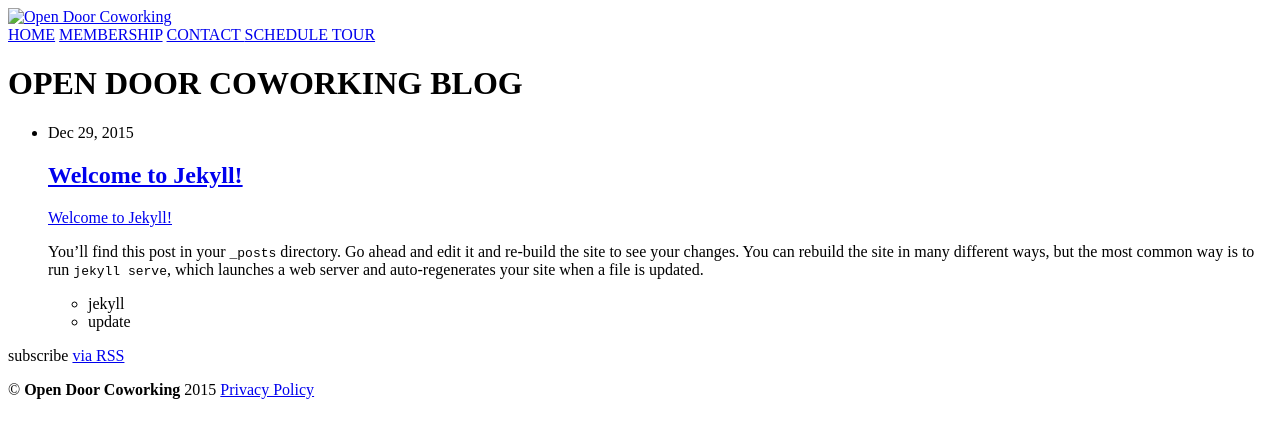
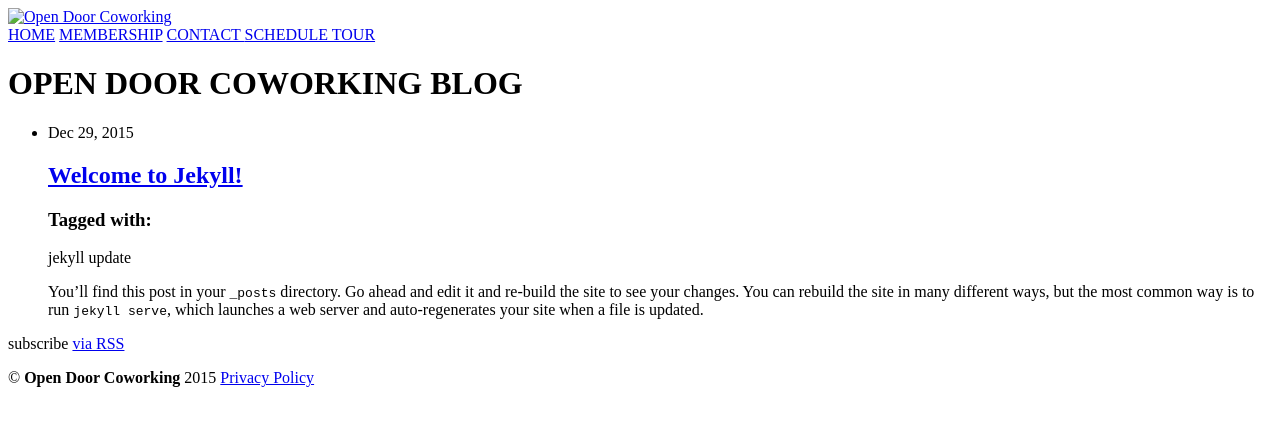
Before and after one commit to JDDoesDev/tlp, a Jekyll site: the page built from jekyll/index.html, in a window 1280 px wide. Shown: the top 438 px of the page. Built offline with Jekyll 4.4.1, drawn with Linux system fonts in a browser that asks for light colours; nearby versions of some CDN libraries; library files that are not in the unit come from our copies; comment, search, counter and statistics services are not loaded.

Commit message:
getting better all the time

```diff
--- a/jekyll/index.html
+++ b/jekyll/index.html
@@ -14,13 +14,11 @@ layout: default
         <h2>
           <a class="post-link" href="..{{ post.url | prepend: site.baseurl }}">{{ post.title }}</a>
         </h2>
-        <a href="{{ post.url }}">{{ post.title }}</a>
+        <h3>Tagged with: </h3>
+        {% for categories in post.categories %}
+          <span>{{ categories }}</span>
+        {% endfor %}
         {{ post.excerpt }}
-        <ul>
-        {% for categories in post.categories %}
-          <li>{{ categories }}</li>
-        {% endfor %}
-        </ul>
       </li>
     {% endfor %}
   </ul>
```
Also changed, not shown: 2 other files.
